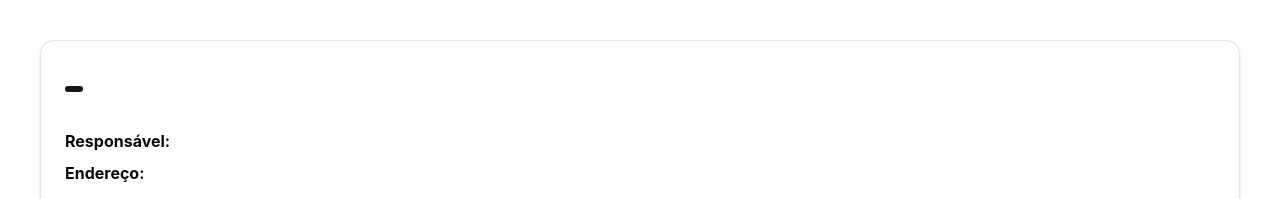
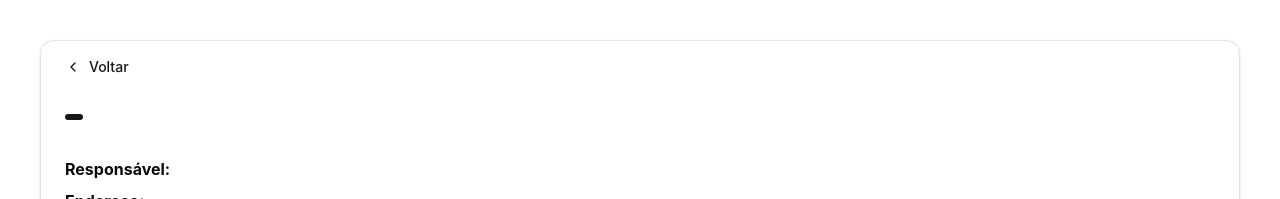
Before and after one commit to tecnodiniz/espiritus-project, a React (Vite) app in the folder frontend/: page /terreiros/1 in a window 1280 px wide. Shown: the top 199 px of the page. Built offline with nearby package versions, Linux system fonts and the light colour scheme; no server answers.

Commit message:
backend: users/detail/id renamed to users-detail/id
frontend: userprofile create and endpint users-detail added

```diff
--- a/frontend/src/pages/TerreiroPage.tsx
+++ b/frontend/src/pages/TerreiroPage.tsx
@@ -1,6 +1,7 @@
 import { Avatar, AvatarFallback, AvatarImage } from "@/components/ui/avatar";
 import { Badge } from "@/components/ui/badge";
 import { Button } from "@/components/ui/button";
+import { ChevronLeft } from "lucide-react";
 import {
   Card,
   CardContent,
@@ -42,7 +43,12 @@ export default function TerreiroPage() {
   return (
     <>
       <Card className="min-h-[100vh]">
-        <CardHeader>
+        <Link to="/">
+          <Button className="m-2 cursor-pointer" variant="link">
+            <ChevronLeft /> Voltar
+          </Button>
+        </Link>
+        <CardHeader className="pt-0">
           <CardTitle className="text-2xl">{terreiro?.name}</CardTitle>
           <CardDescription>{terreiro?.history}</CardDescription>
           <CardDescription>
--- a/frontend/src/pages/UserPage.tsx
+++ b/frontend/src/pages/UserPage.tsx
@@ -11,7 +11,7 @@ import {
 } from "@/components/ui/card";
 import { useUser } from "@/hooks/use-user";
 import { getInitials } from "@/lib/utils";
-import { useParams } from "react-router-dom";
+import { Link, useParams } from "react-router-dom";
 
 export default function UserPage() {
   const { id } = useParams();
@@ -34,7 +34,17 @@ export default function UserPage() {
             </CardDescription>
           </CardHeader>
         </div>
-        <CardContent></CardContent>
+        <CardContent>
+          <p className="text-2xl mb-5">Terreiros</p>
+          <div className="flex flex-col gap-3">
+            {user &&
+              user?.agents.map((agent) => (
+                <Link to={"/terreiros/" + agent.terreiro.id} key={agent.id}>
+                  {agent.terreiro.name} - {agent.role.position}
+                </Link>
+              ))}
+          </div>
+        </CardContent>
 
         <CardFooter className="flex justify-end p-1"></CardFooter>
       </Card>
--- a/frontend/src/services/userService.ts
+++ b/frontend/src/services/userService.ts
@@ -2,7 +2,7 @@ import api from "./api";
 
 export const userService = {
   async getUsersById(id: string) {
-    const response = await api.get("/users/" + id);
+    const response = await api.get("/users-detail/" + id);
     console.log(response.data);
     return response.data;
   },
--- a/frontend/src/types/types.ts
+++ b/frontend/src/types/types.ts
@@ -2,6 +2,7 @@ export type User = {
   id: string;
   name: string;
   plan: string;
+  agents: TerreiroAgent[];
 };
 
 export type Role = {
@@ -13,6 +14,7 @@ export type TerreiroAgent = {
   id: string;
   role: Role;
   user: User;
+  terreiro: Terreiro;
 };
 export type Terreiro = {
   id: string;
```
Also changed, not shown: 1 other file (tests, documents, lock files or other folders).
